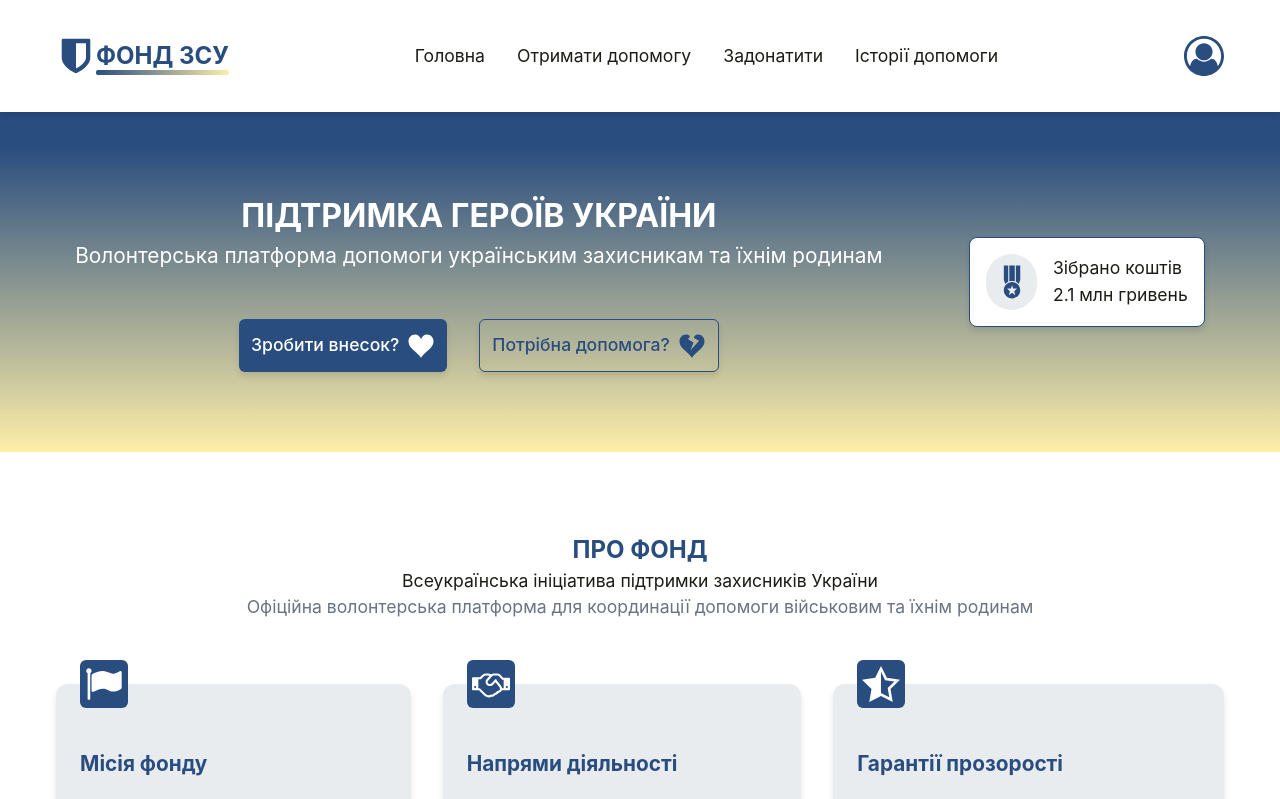
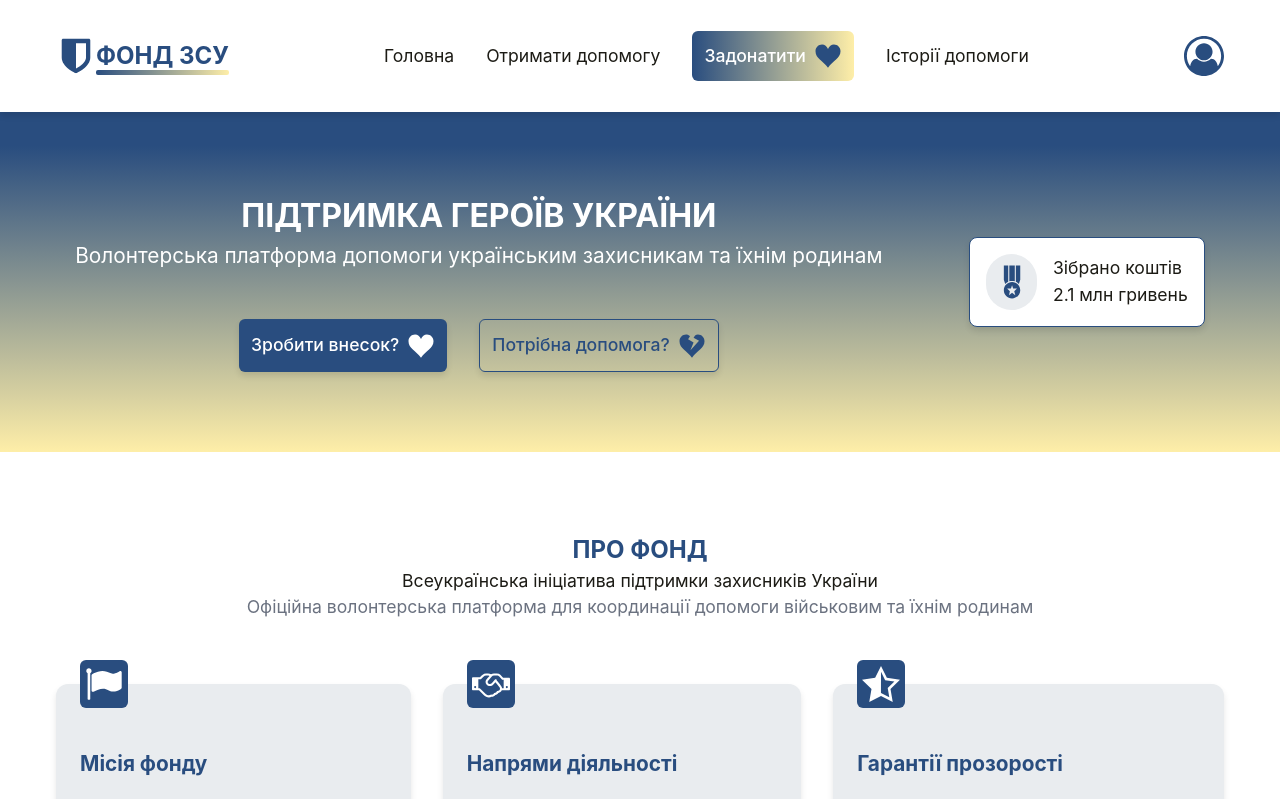
Before and after one commit to HannaTkachenko2204/support-fund-front, a React (Vite) app: page / in a window 1280 px wide. Shown: the top 799 px of the page. Built offline with nearby package versions, Linux system fonts and the light colour scheme.

Commit message:
Задонатити

```diff
--- a/src/components/HelpLink/HelpLink.jsx
+++ b/src/components/HelpLink/HelpLink.jsx
@@ -1,17 +1,39 @@
+import { Link } from 'react-router-dom';
 import s from './HelpLink.module.css';
 
-const HelpLink = ({ href, text, iconId, variant = 'light' }) => {
-  const isLight = variant === 'light';
+const HelpLink = ({ href, text, iconId, variant = 'light', isRouterLink = false, className = '',
+  onClick = () => {} }) => {
+  const baseClass = `${s.link_base} ${s['link_' + variant]} ${className}`.trim();
 
-  return (
-    <a
-      href={href}
-      className={s.link_base + ' ' + (isLight ? s.link_light : s.link_dark)}
-    >
+  const getIconClass = () => {
+    switch (variant) {
+      case 'light':
+        return s.icon_dark;
+      case 'dark':
+        return s.icon_light;
+      case 'accent':
+        return s.icon_accent;
+      default:
+        return '';
+    }
+  };
+
+  const content = (
+    <>
       {text}
-      <svg className={isLight ? s.icon_dark : s.icon_light}>
+      <svg className={getIconClass()}>
         <use xlinkHref={`/assets/icons/icons.svg#${iconId}`}></use>
       </svg>
+    </>
+  );
+
+  return isRouterLink ? (
+    <Link to={href} className={baseClass} onClick={onClick}>
+      {content}
+    </Link>
+  ) : (
+    <a href={href} className={baseClass} onClick={onClick}>
+      {content}
     </a>
   );
 };
--- a/src/components/HelpLink/HelpLink.module.css
+++ b/src/components/HelpLink/HelpLink.module.css
@@ -34,8 +34,21 @@
   background-color: #1a3459;
 }
 
+.link_accent {
+  background: linear-gradient(to right, #294d7f, #feeea8);
+  fill: #294d7f;
+  color: white;
+}
+
+.link_accent:hover  {
+  background: linear-gradient(to left, #294d7f, #feeea8);
+  fill: #feeea8;
+}
+
+
 .icon_dark,
-.icon_light {
+.icon_light,
+.icon_accent {
   width: 28px;
   height: 25px;
 }
--- a/src/components/Navigation/Navigation.jsx
+++ b/src/components/Navigation/Navigation.jsx
@@ -1,6 +1,7 @@
 import { Link } from 'react-router-dom';
 import s from './Navigation.module.css';
 import useScrollToTop from '../../hooks/useScrollToTop';
+import HelpLink from '../HelpLink/HelpLink';
 
 const Navigation = ({ onLinkClick }) => {
   const scrollToTop = useScrollToTop();
@@ -9,7 +10,7 @@ const Navigation = ({ onLinkClick }) => {
     <nav className={s.nav}>
       <ul className={s.nav_list}>
         <li>
-        <Link
+          <Link
             to="/"
             onClick={() => {
               scrollToTop();
@@ -20,17 +21,32 @@ const Navigation = ({ onLinkClick }) => {
           </Link>
         </li>
         <li>
-          <Link to="/help" onClick={onLinkClick}>
+          <Link to="/help" onClick={() => {
+              scrollToTop();
+              onLinkClick && onLinkClick();
+            }}>
             Отримати допомогу
           </Link>
         </li>
         <li>
-          <Link to="/donate" onClick={onLinkClick}>
-            Задонатити
-          </Link>
+          <HelpLink
+            href="/donate"
+            text="Задонатити"
+            iconId="icon-heart1"
+            variant="accent"
+            isRouterLink={true}
+            className={s.router_link}
+            onClick={() => {
+              scrollToTop();
+              onLinkClick?.();
+            }}
+          />
         </li>
         <li>
-          <Link to="/stories" onClick={onLinkClick}>
+          <Link to="/stories" onClick={() => {
+              scrollToTop();
+              onLinkClick && onLinkClick();
+            }}>
             Історії допомоги
           </Link>
         </li>
--- a/src/components/Navigation/Navigation.module.css
+++ b/src/components/Navigation/Navigation.module.css
@@ -7,20 +7,21 @@
     color: #1c1b15;
     list-style: none;
     display: flex;
+    align-items: center;
     gap: 2rem;
     margin: 0;
     padding: 0;
     font-size: 1.1rem;
 }
 
-  .nav_list a {
+.nav_list a:not(.router_link) {
     text-decoration: none;
     color: #1c1b15;
     position: relative;
     transition: color 0.3s ease;
 }
 
-  .nav_list a::after {
+.nav_list a:not(.router_link)::after {
     content: '';
     position: absolute;
     width: 100%;
@@ -33,11 +34,11 @@
     transition: transform 0.3s ease-out;
 }
 
-  .nav_list a:hover {
+.nav_list a:not(.router_link):hover {
     color: #1a3459;
 }
 
-  .nav_list a:hover::after {
+.nav_list a:not(.router_link):hover::after {
     transform: scaleX(1);
     transform-origin: bottom left;
 }
```
Lines whose indentation alone changed are shown as unchanged.
